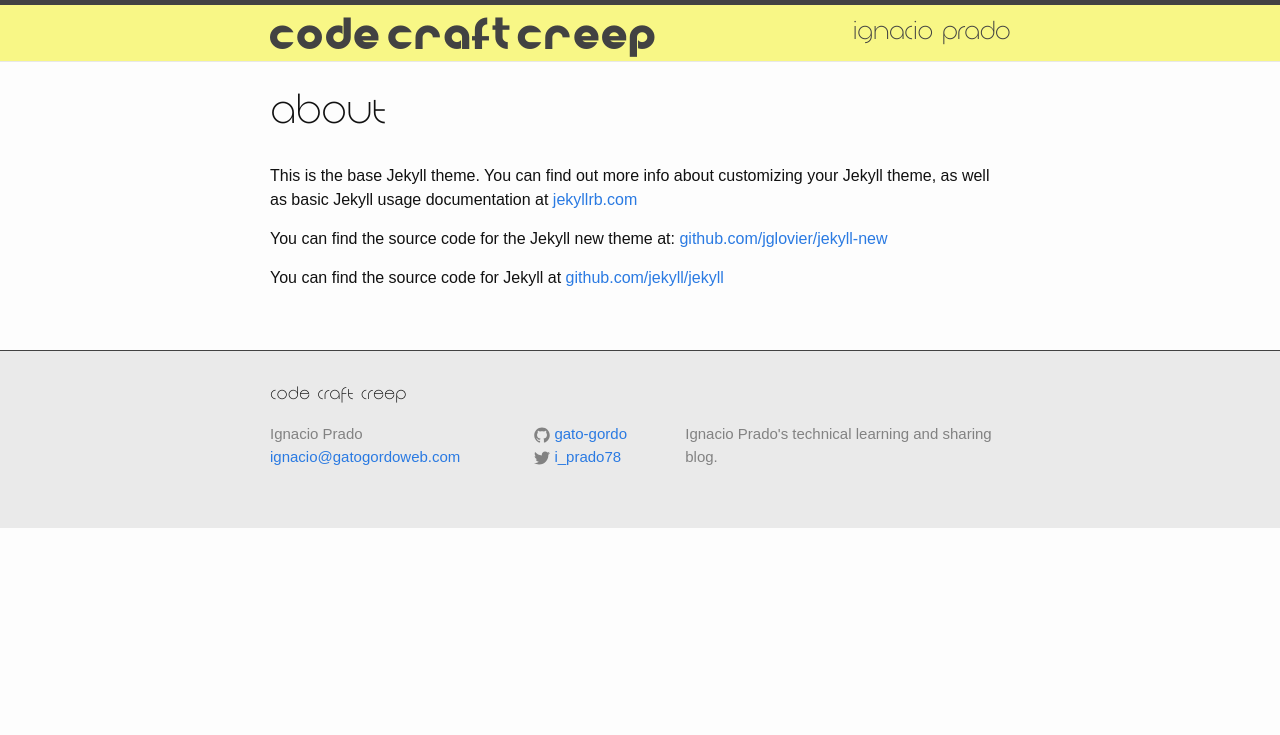
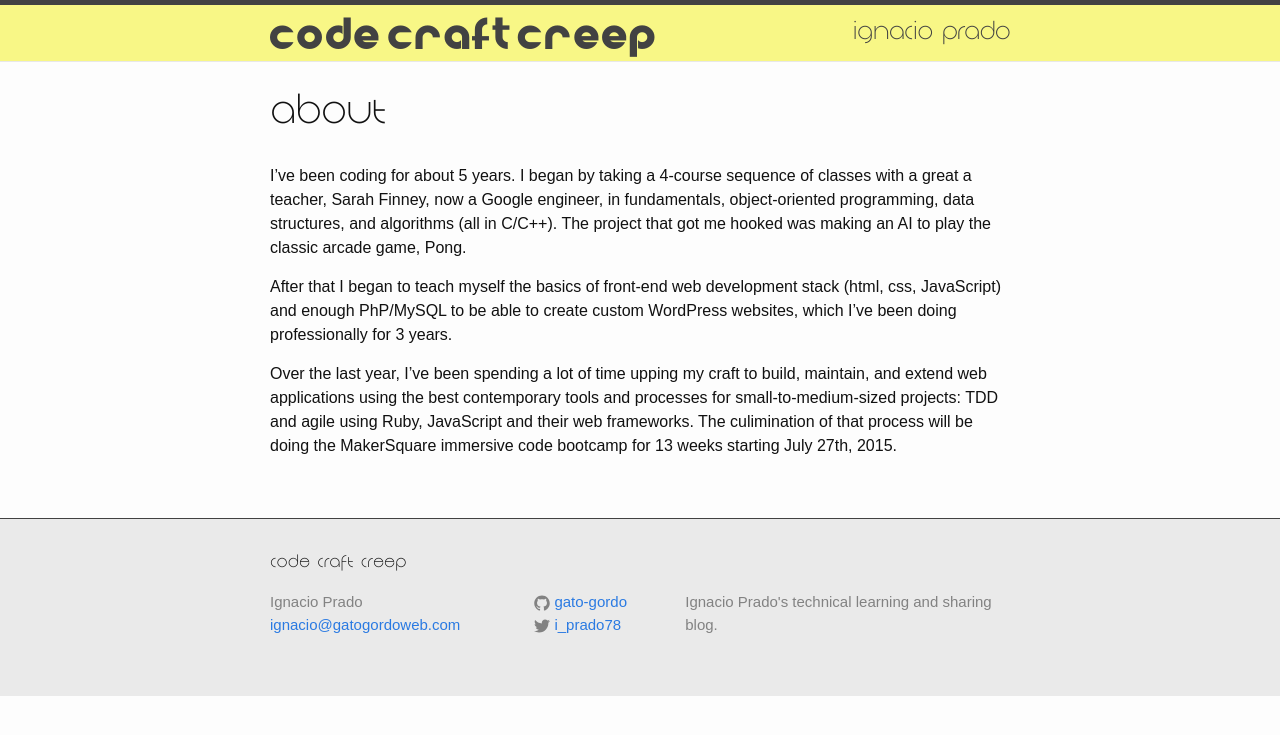
Before and after one commit to gato-gordo/ignacio-prado-blog, a Jekyll site: the page built from about.md, in a window 1280 px wide. Shown: the top 735 px of the page. Built offline with Jekyll 4.4.1, drawn with Linux system fonts in a browser that asks for light colours.

Commit message:
Update About

```diff
--- a/about.md
+++ b/about.md
@@ -4,8 +4,17 @@ title: About
 permalink: /about/
 ---
 
-This is the base Jekyll theme. You can find out more info about customizing your Jekyll theme, as well as basic Jekyll usage documentation at [jekyllrb.com](http://jekyllrb.com/)
+I've been coding for about 5 years.  I began by taking a 4-course sequence of
+classes with a great a teacher, Sarah Finney, now a Google engineer, in fundamentals,
+object-oriented programming, data structures, and algorithms (all in C/C++).  The project that
+got me hooked was making an AI to play the classic arcade game, Pong.
 
-You can find the source code for the Jekyll new theme at: [github.com/jglovier/jekyll-new](https://github.com/jglovier/jekyll-new)
+After that I began to teach myself the basics of front-end web development stack
+(html, css, JavaScript) and enough PhP/MySQL to be able to create custom
+WordPress websites, which I've been doing professionally for 3 years.
 
-You can find the source code for Jekyll at [github.com/jekyll/jekyll](https://github.com/jekyll/jekyll)
+Over the last year, I've been spending a lot of time upping  my craft to build,
+maintain, and extend web applications using the best contemporary tools and
+processes for small-to-medium-sized projects: TDD and agile using Ruby,
+JavaScript and their web frameworks.  The culimination of that process will be
+doing the MakerSquare immersive code bootcamp for 13 weeks starting July 27th, 2015.
```
